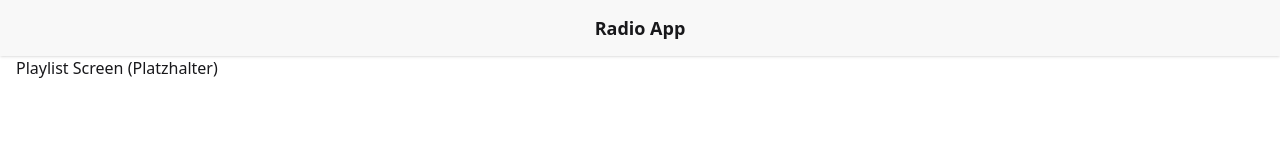
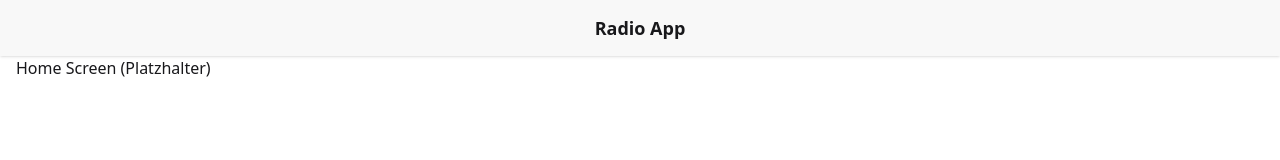
Before and after one commit to Floelly/radio-app, a React (Vite) app in the folder radio-app-frontend/: page / in a window 1280 px wide. Shown: the top 160 px of the page. Built offline with nearby package versions, Linux system fonts and the light colour scheme.

Commit message:
bugfix: copy-paste bug

```diff
--- a/radio-app-frontend/src/App.jsx
+++ b/radio-app-frontend/src/App.jsx
@@ -14,7 +14,7 @@ function App() {
 
       {/* scrollbarer Mittelteil, strikt begrenzt */}
       <main className="flex-1 overflow-y-auto px-4">
-        {currentView === "home" && <div>Playlist Screen (Platzhalter)</div>}
+        {currentView === "home" && <div>Home Screen (Platzhalter)</div>}
         {currentView === "playlist" && <div>Playlist Screen (Platzhalter)</div>}
         {currentView === "wishes" && <div>Wünsche Screen (Platzhalter)</div>}
       </main>
```
